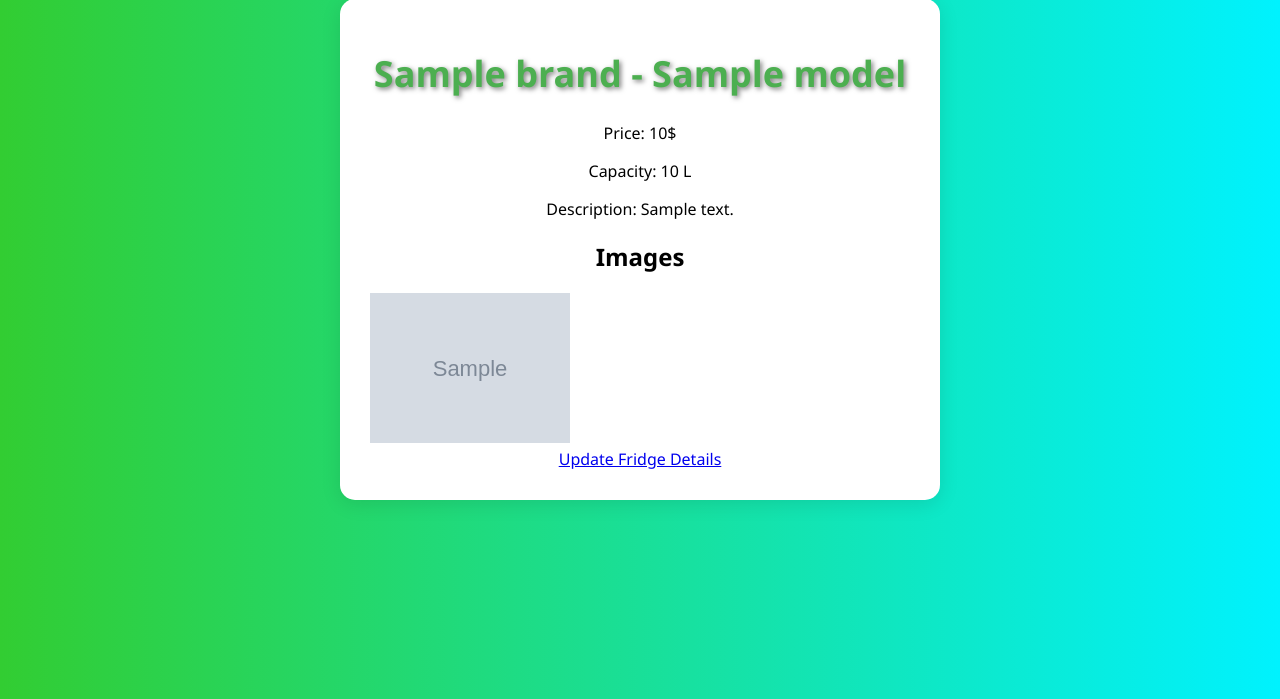
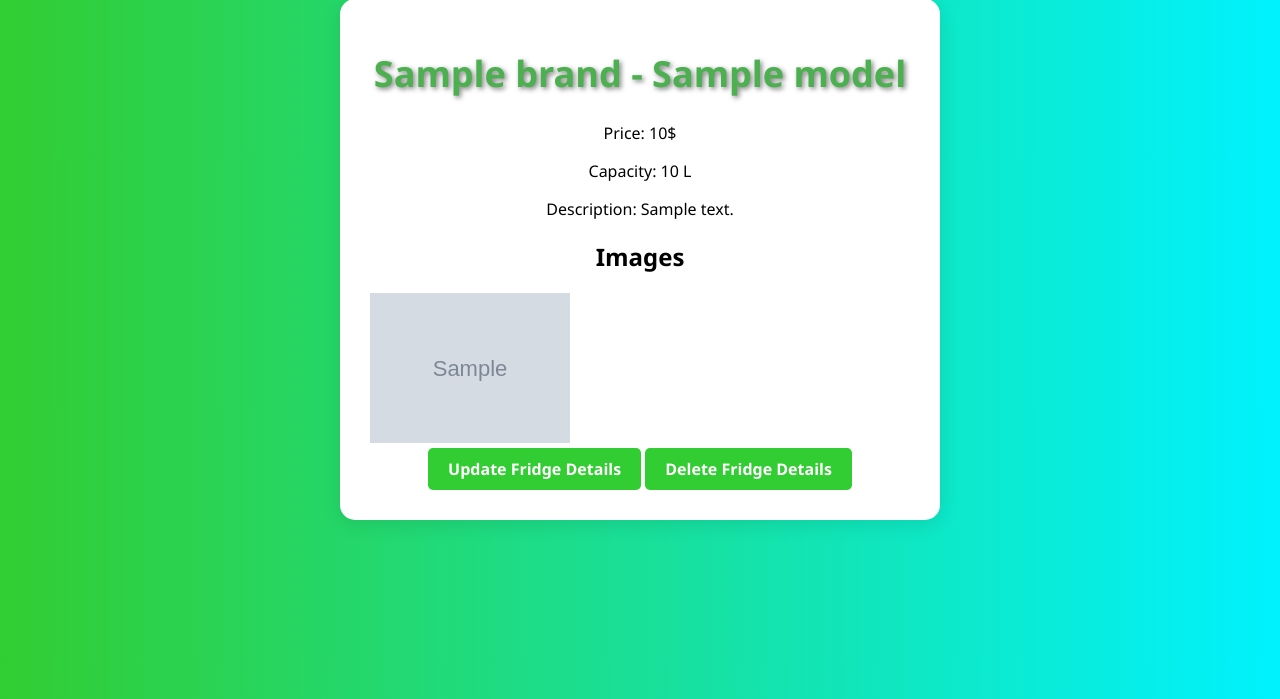
Before and after one commit to TheAlexGrimes30/TrainingDjangoProject, a Django app: template FridgeProject/templates/details.html in a window 1280 px wide. Shown: the part 101-800 px from the top of the page. Run offline with Django 3.2, Linux system fonts and the light colour scheme; the template is opened without the code that fills it: most values are stand-ins (such as "Sample title", 1, 10 or a date in 2020); grey boxes marked "Sample" are stand-in pictures.

Commit message:
crud operations

```diff
--- a/FridgeProject/FridgeProject/urls.py
+++ b/FridgeProject/FridgeProject/urls.py
@@ -19,7 +19,7 @@ from django.contrib import admin
 from django.urls import path
 
 from FridgeApp.views import home, contacts, info, FridgeCreateView, FridgeListView, FridgeImageCreateView, \
-    FridgeDetailView, FridgeUpdateView
+    FridgeDetailView, FridgeUpdateView, FridgeDeleteView
 from FridgeProject import settings
 
 urlpatterns = [
@@ -32,6 +32,7 @@ urlpatterns = [
     path('create/<slug:slug>/image-upload/', FridgeImageCreateView.as_view(), name="image-upload"),
     path('fridges/<slug:slug>/', FridgeDetailView.as_view(), name='details'),
     path('fridges/<slug:slug>/update/', FridgeUpdateView.as_view(), name='update'),
+    path('fridges/<slug:slug>/delete/', FridgeDeleteView.as_view(), name='delete'),
 ]
 
 if settings.DEBUG:
--- a/FridgeProject/static/css/main_styles.css
+++ b/FridgeProject/static/css/main_styles.css
@@ -213,3 +213,41 @@ button[type="submit"]:hover {
     max-height: 200px;
     object-fit: cover;
 }
+
+.btn {
+    display: inline-block;
+    padding: 10px 20px;
+    font-size: 16px;
+    font-weight: bold;
+    text-align: center;
+    text-decoration: none;
+    border-radius: 5px;
+    cursor: pointer;
+    transition: background 0.3s ease, transform 0.2s ease;
+}
+
+/* Основные стили для кнопки */
+.btn-primary {
+    background: #32cd32; /* Зеленый цвет */
+    color: white;
+    border: none;
+}
+
+/* Эффекты при наведении */
+.btn-primary:hover {
+    background: #00f2fe; /* Голубой цвет */
+    transform: translateY(-3px);
+}
+
+/* Стили для кнопки при нажатии */
+.btn-primary:active {
+    background: #28a745; /* Темно-зеленый */
+    transform: translateY(1px);
+}
+
+@media (max-width: 768px) {
+    .btn {
+        width: 100%;
+        padding: 12px 0;
+    }
+}
--- a/FridgeProject/templates/details.html
+++ b/FridgeProject/templates/details.html
@@ -22,4 +22,5 @@
     {% endif %}
 
     <a href="{% url 'update' slug=fridge.slug %}" class="btn btn-primary">Update Fridge Details</a>
+    <a href="{% url 'delete' slug=fridge.slug %}" class="btn btn-primary">Delete Fridge Details</a>
 {% endblock %}
--- a/FridgeProject/templates/home.html
+++ b/FridgeProject/templates/home.html
@@ -6,6 +6,4 @@
     <h1>Fridges</h1>
     <a href="{% url 'fridges' %}"><h3>Fridges</h3></a>
     <a href="{% url 'create' %}"><h3>Add Fridge</h3></a>
-    <a href="#"><h3>Update Fridge</h3></a>
-    <a href="#"><h3>Delete Fridge</h3></a>
 {% endblock %}
--- a/FridgeProject/templates/update.html
+++ b/FridgeProject/templates/update.html
@@ -9,7 +9,6 @@
         {% csrf_token %}
         {{ form.as_p }}
 
-        <h3>Update Images</h3>
         {% for image in fridge.images.all %}
             <div class="image-container">
                 <img src="{{ image.image.url }}" alt="{{ image.alt_text }}" class="fridge-image">
@@ -20,7 +19,7 @@
         <h3>Upload New Image</h3>
         {{ fridge_image_form.as_p }}
 
-        <button type="submit">Update Fridge</button>
+        <button type="submit" class="btn btn-primary">Update Fridge</button>
     </form>
 
     <a href="{% url 'details' slug=fridge.slug %}" class="btn btn-secondary">Cancel</a>
```
Also changed, not shown: FridgeProject/FridgeApp/views.py (+11 -1 lines), FridgeProject/templates/delete.html (added, +12 -0 lines), FridgeProject/media/images/i_zIWCkRO.png (added).
